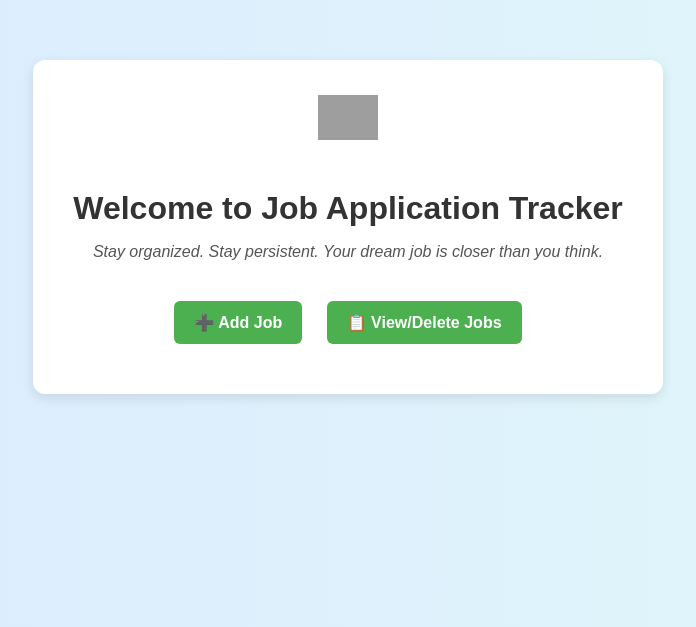
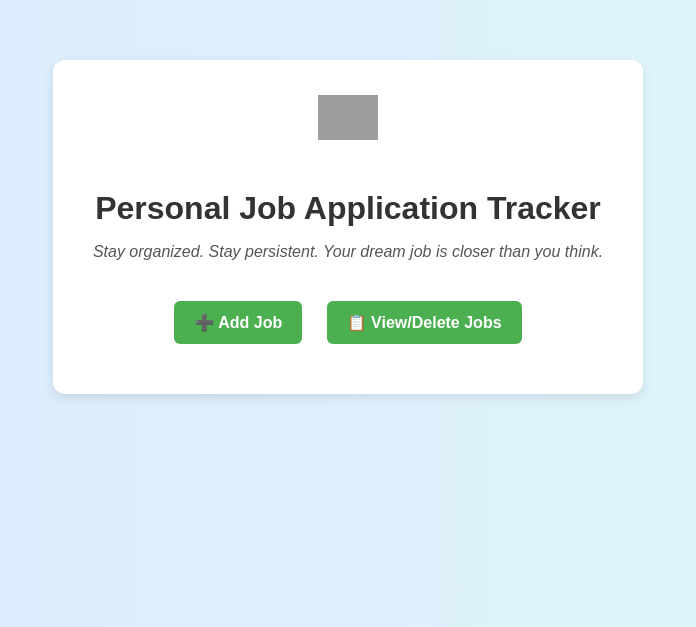
Before and after one commit to Soundarya21-age/Job-Application, a plain HTML site: page templates/dashboard.html in a window 1280 px wide. Shown: the part 173-800 px from the top of the page, without its empty margins (292-988 px from the left). Drawn offline with Linux system fonts and the light colour scheme; grey boxes are pictures that could not be loaded.

Commit message:
Update dashboard.html

```diff
--- a/templates/dashboard.html
+++ b/templates/dashboard.html
@@ -83,7 +83,7 @@
     <!-- Logo -->
     <img src="https://cdn-icons-png.flaticon.com/512/3135/3135715.png" alt="Logo" class="logo">
 
-    <h1>Welcome to Job Application Tracker</h1>
+    <h1>Personal Job Application Tracker</h1>
     <p>Stay organized. Stay persistent. Your dream job is closer than you think.</p>
 
     <div class="nav-buttons">
```
